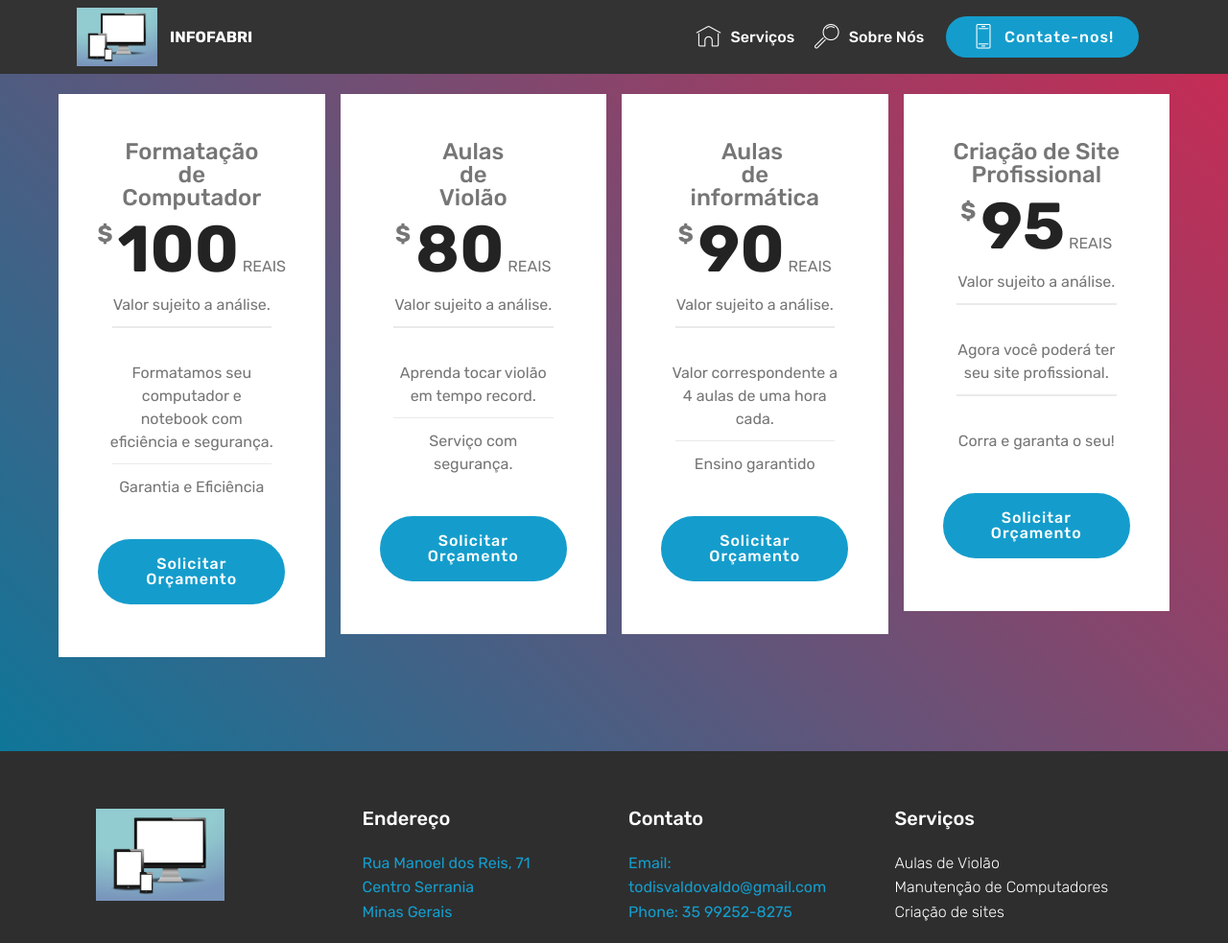
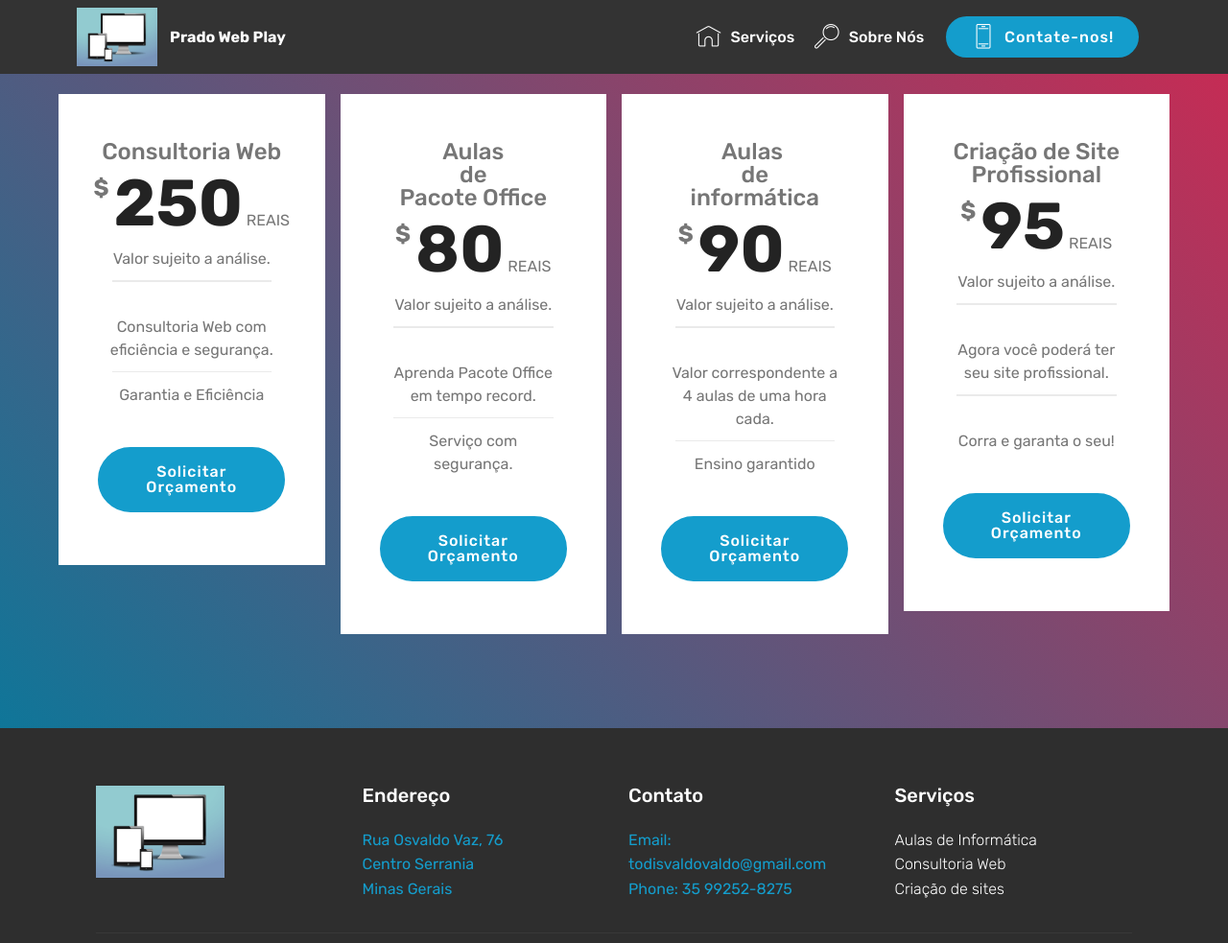
Before and after one commit to pradosimone/pradosimone.github.io, a plain HTML site: page page2.html in a window 1280 px wide. Shown: the top 983 px of the page at 96% size. Drawn offline with Linux system fonts and the light colour scheme; files whose address does not match are found by name.

Commit message:
Update page2.html

```diff
--- a/page2.html
+++ b/page2.html
@@ -44,7 +44,7 @@
                          <img src="assets/images/mbr-122x88.png" alt="HOME" title="HOME" style="height: 3.8rem;">
                     </a>
                 </span>
-                <span class="navbar-caption-wrap"><a class="navbar-caption text-white display-4" href="index.html">INFOFABRI</a></span>
+                <span class="navbar-caption-wrap"><a class="navbar-caption text-white display-4" href="index.html">Prado Web Play</a></span>
             </div>
         </div>
         <div class="collapse navbar-collapse" id="navbarSupportedContent">
@@ -75,19 +75,19 @@
             <div class="plan col-12 mx-2 my-2 justify-content-center col-lg-3">
                 <div class="plan-header text-center pt-5">
                     <h3 class="plan-title mbr-fonts-style display-5">
-                        Formatação<br>de<br>Computador</h3>
+                        Consultoria Web</h3>
                     <div class="plan-price">
                         <span class="price-value mbr-fonts-style display-5">
                             $
                         </span>
-                        <span class="price-figure mbr-fonts-style display-1">100</span>
+                        <span class="price-figure mbr-fonts-style display-1">250</span>
                         <small class="price-term mbr-fonts-style display-7">REAIS</small>
                     </div>
                 </div>
                 <div class="plan-body pb-5">
                     <div class="plan-list align-center">
                         <ul class="list-group list-group-flush mbr-fonts-style display-7">
-                            <li class="list-group-item">Valor sujeito a análise. </li><br><li class="list-group-item">Formatamos seu computador e notebook com eficiência e segurança.
+                            <li class="list-group-item">Valor sujeito a análise. </li><br><li class="list-group-item">Consultoria Web com eficiência e segurança.
                             </li>
                             <li class="list-group-item">
                                 Garantia e Eficiência</li>
@@ -99,7 +99,7 @@
 
             <div class="plan col-12 mx-2 my-2 justify-content-center col-lg-3">
                 <div class="plan-header text-center pt-5">
-                    <h3 class="plan-title mbr-fonts-style display-5">Aulas<br>de<br>Violão</h3>
+                    <h3 class="plan-title mbr-fonts-style display-5">Aulas<br>de<br>Pacote Office</h3>
                     <div class="plan-price">
                         <span class="price-value mbr-fonts-style display-5">
                             $
@@ -114,7 +114,7 @@
                 <div class="plan-body pb-5">
                     <div class="plan-list align-center">
                         <ul class="list-group list-group-flush mbr-fonts-style display-7">
-                            <li class="list-group-item">Valor sujeito a análise.</li><br><li class="list-group-item">Aprenda tocar violão em tempo record.
+                            <li class="list-group-item">Valor sujeito a análise.</li><br><li class="list-group-item">Aprenda Pacote Office em tempo record.
                             </li>
                             <li class="list-group-item">Serviço com segurança.</li>
                         </ul>
@@ -198,7 +198,7 @@
             <div class="col-12 col-md-3 mbr-fonts-style display-7">
                 <h5 class="pb-3">
                     Endereço</h5>
-                <p class="mbr-text"><a href="page1.html">Rua Manoel dos Reis, 71</a><br><a href="page1.html">Centro Serrania</a><br><a href="page1.html">Minas Gerais</a></p>
+                <p class="mbr-text"><a href="page1.html">Rua Osvaldo Vaz, 76</a><br><a href="page1.html">Centro Serrania</a><br><a href="page1.html">Minas Gerais</a></p>
             </div>
             <div class="col-12 col-md-3 mbr-fonts-style display-4">
                 <h5 class="pb-3">
@@ -210,7 +210,7 @@
             <div class="col-12 col-md-3 mbr-fonts-style display-4">
                 <h5 class="pb-3">
                     Serviços</h5>
-                <p class="mbr-text">Aulas de Violão<br>Manutenção de Computadores&nbsp;<br>Criação de sites</p>
+                <p class="mbr-text">Aulas de Informática<br>Consultoria Web&nbsp;<br>Criação de sites</p>
             </div>
         </div>
         <div class="footer-lower">
```
